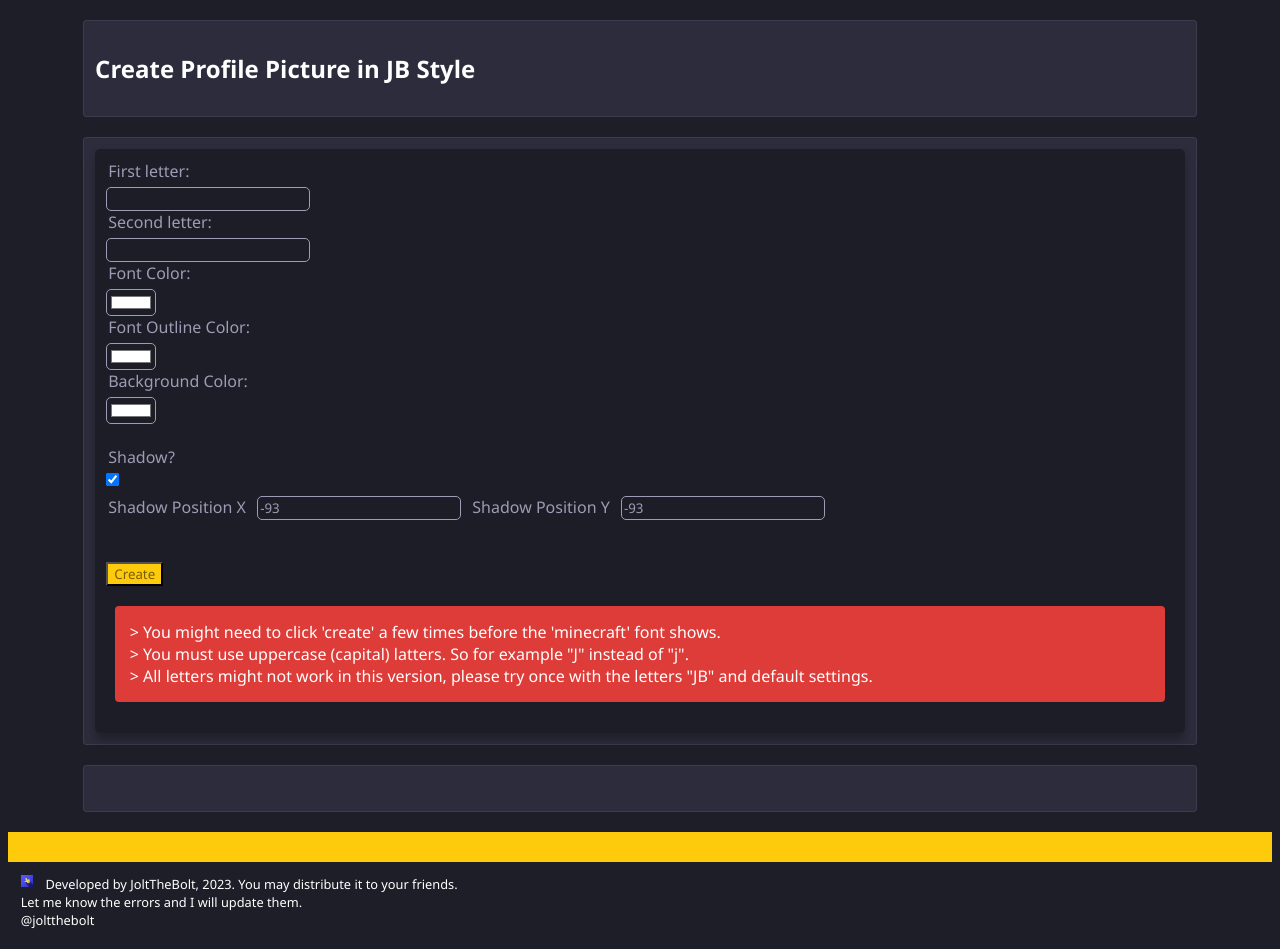
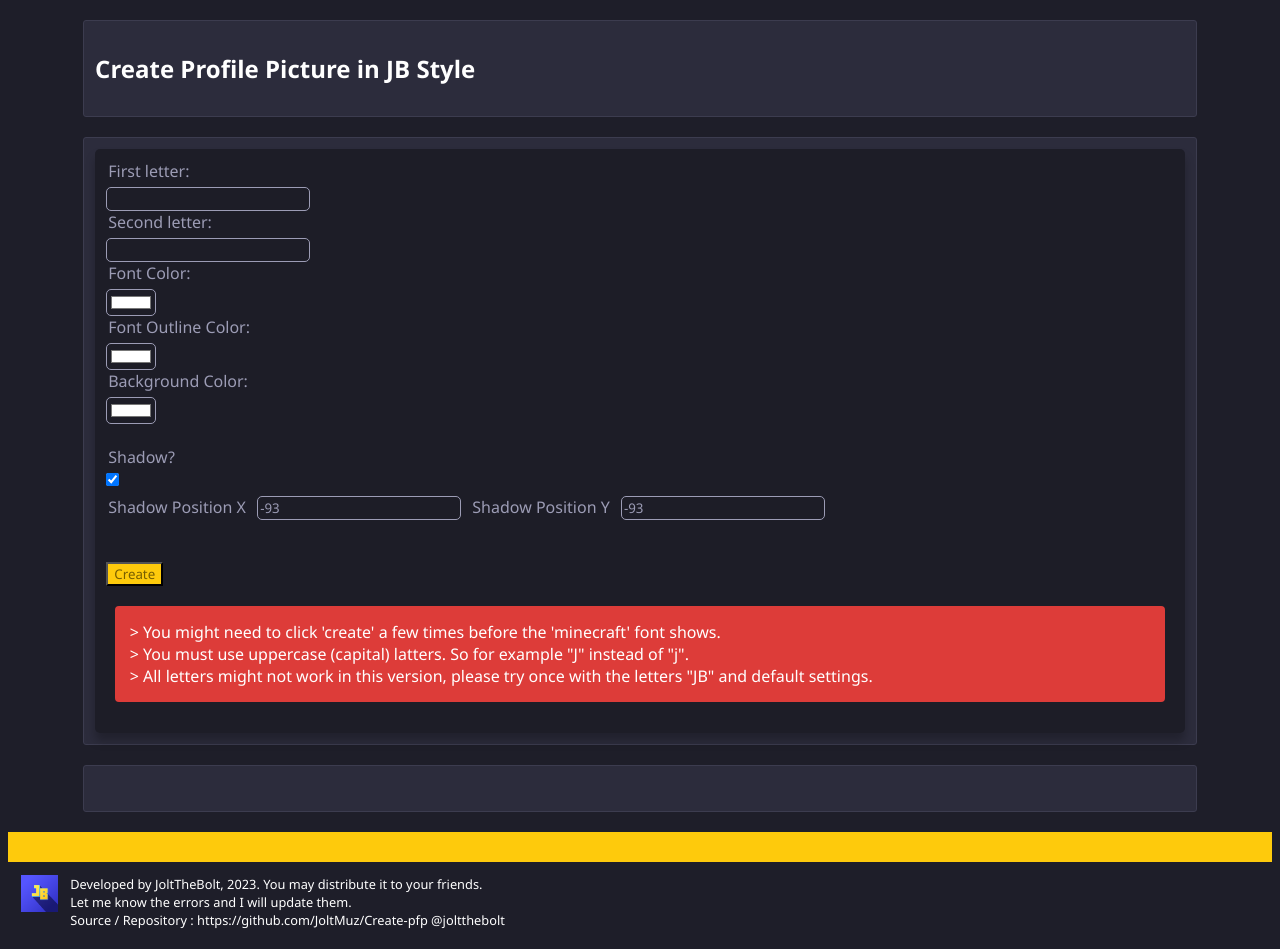
Before and after one commit to JoltMuz/Create-pfp, a plain HTML site: page index.html in a window 1280 px wide. Drawn offline with Linux system fonts and the light colour scheme.

Commit message:
Update index.html
Added source

```diff
--- a/index.html
+++ b/index.html
@@ -243,9 +243,10 @@ function createPfp() {
     </div>
   </div>
   <div class=footer>
-    <img style="float:left; margin-right: 1%; height:1%; width:1%;" src="JBnewplusoldnew.png">
+    <img style="float:left; margin-right: 1%; height:3%; width:3%;" src="JBnewplusoldnew.png">
     Developed by JoltTheBolt, 2023. You may distribute it to your friends. <br>
     Let me know the errors and I will update them.<br>
+    Source / Repository : https://github.com/JoltMuz/Create-pfp
     @joltthebolt
   </div>
 </body>
```
